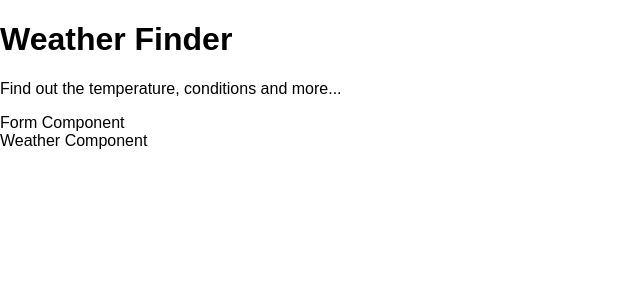
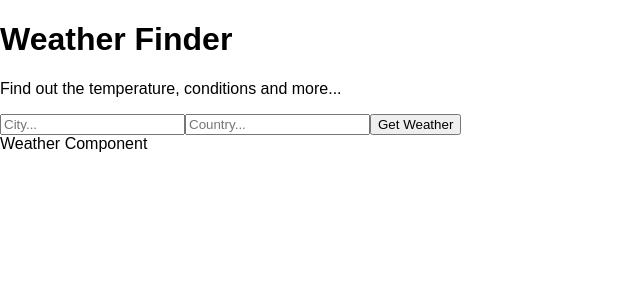
Before and after one commit to kkuberra/my-weather-app, a React (Create React App) app: page / in a window 1280 px wide. Shown: the top 300 px of the page, without its empty margins (0-640 px from the left). Built offline with nearby package versions, Linux system fonts and the light colour scheme.

Commit message:
setting forms

```diff
--- a/src/App.js
+++ b/src/App.js
@@ -8,19 +8,19 @@
 const API_KEY = "fbd65baeac0d45157841efc6042bcac8";
 
 class App extends React.Component {
-  getWeather = async () => {
+  getWeather = async (e) => {
+    e.preventDefault();
     const api_call = await fetch(`https://api.openweathermap.org/data/2.5/weather?q={city name},{country code}&appid=${API_KEY}`);
     const data = await api_call.json();
+    console.log(data);
 
   }
   render() {
-    return (
-      <div>
+    return <div>
         <Titles />
         <Form />
-        <Weather />
-      </div>
-    )
+        <Weather getWeather={this.getWeather}/>
+      </div>;
   }
 }
 
--- a/src/components/Form.js
+++ b/src/components/Form.js
@@ -3,7 +3,11 @@
 class Form extends React.Component {
     render() {
         return (
-            <div>Form Component</div>
+            <form onSubmit={this.props.getWeather}>
+                <input type="text" name="city" placeholder="City..."/>
+                <input type="text" name="country" placeholder="Country..."/>
+                <button>Get Weather</button>
+            </form>
         );
     }
 }
```
